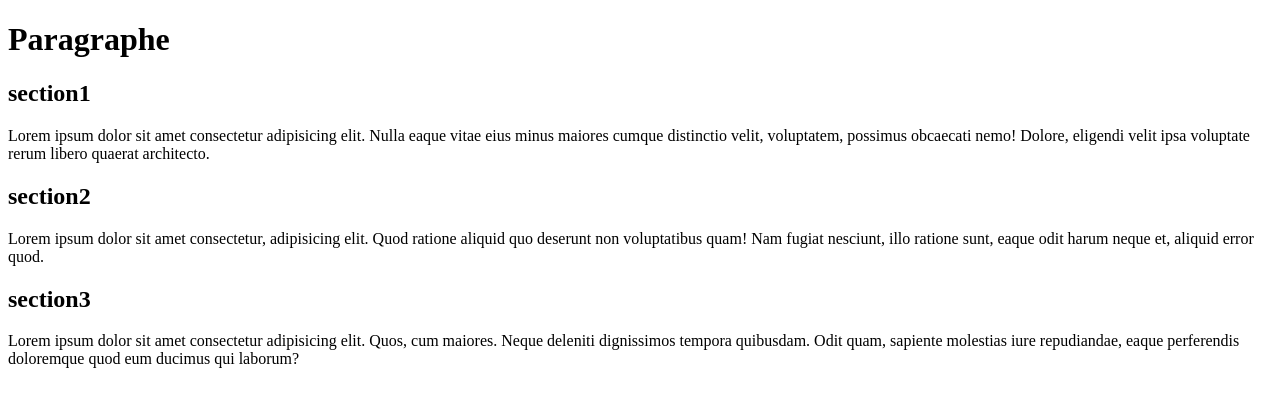
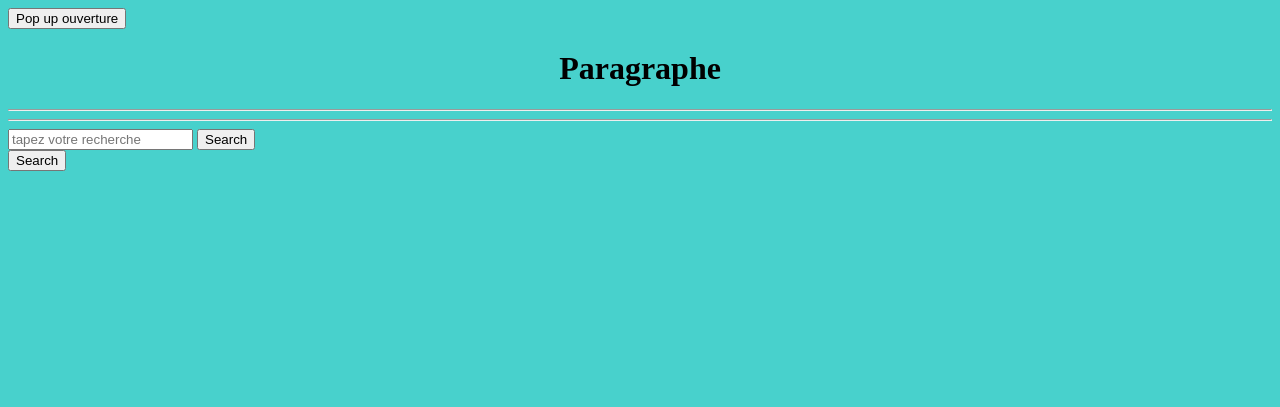
Before and after one commit to guillaumeaillaud/projet, a PHP site: page / in a window 1280 px wide. Shown: the top 407 px of the page. Run offline with PHP 8.4, Linux system fonts and the light colour scheme.

Commit message:
button masquage texte et ouverture popup

```diff
--- a/jour13/assets/css/style.css
+++ b/jour13/assets/css/style.css
@@ -0,0 +1,23 @@
+body{
+background-color: mediumturquoise;
+}
+
+h1{
+    text-align: center;
+}
+
+.a{
+    color: green;
+}
+
+.b{
+    color: orange;
+}
+
+.c{
+    color: red;
+}
+
+.hide{
+    display: none;
+}
--- a/jour13/assets/js/app.js
+++ b/jour13/assets/js/app.js
@@ -0,0 +1,19 @@
+const boite = document.querySelectorAll("div.z");
+const bouton = document.querySelector("#btnHide");
+
+
+
+
+bouton.addEventListener("click", function(){
+    boite.forEach(function(elem){
+        elem.classList.toggle("hide");
+    });
+});
+
+
+const popup = document.querySelector("#popup");
+popup.addEventListener('click', openPopup)
+function openPopup()
+{
+    window.open('mapage.php')
+}
--- a/jour13/index.php
+++ b/jour13/index.php
@@ -7,13 +7,14 @@
     <title>Document</title>
     <link rel="stylesheet" href="assets/css/style.css">
 </head>
+<input id="popup" type="button" value="Pop up ouverture">
 
 <body>
     <header>
         <h1>Paragraphe</h1>
     </header>
     <main>
-        <div class="z">
+        <div class="z hide">
             <div class="a">
                 <h2>section1</h2>
                 <p>Lorem ipsum dolor sit amet consectetur adipisicing elit. Nulla eaque vitae eius minus maiores cumque distinctio velit, voluptatem, possimus obcaecati nemo! Dolore, eligendi velit ipsa voluptate rerum libero quaerat architecto.</p>
@@ -27,13 +28,21 @@
                 <p>Lorem ipsum dolor sit amet consectetur adipisicing elit. Quos, cum maiores. Neque deleniti dignissimos tempora quibusdam. Odit quam, sapiente molestias iure repudiandae, eaque perferendis doloremque quod eum ducimus qui laborum?</p>
             </div>
         </div>
+        <hr>
+        <hr>
+        <form action="" id="form">
+            <input type="text" name="" id="searchinput" placeholder="tapez votre recherche">
+            <button>Search</button>
+        </form>
+        <button id="btnHide">Search</button>
+
     </main>
     <footer>
 
     </footer>
 
 
-    <script src="assets/js/app/.js"></script>
+    <script src="assets/js/app.js"></script>
 </body>
 
 </html>
```
Also changed, not shown: jour13/mapage.php (added).
